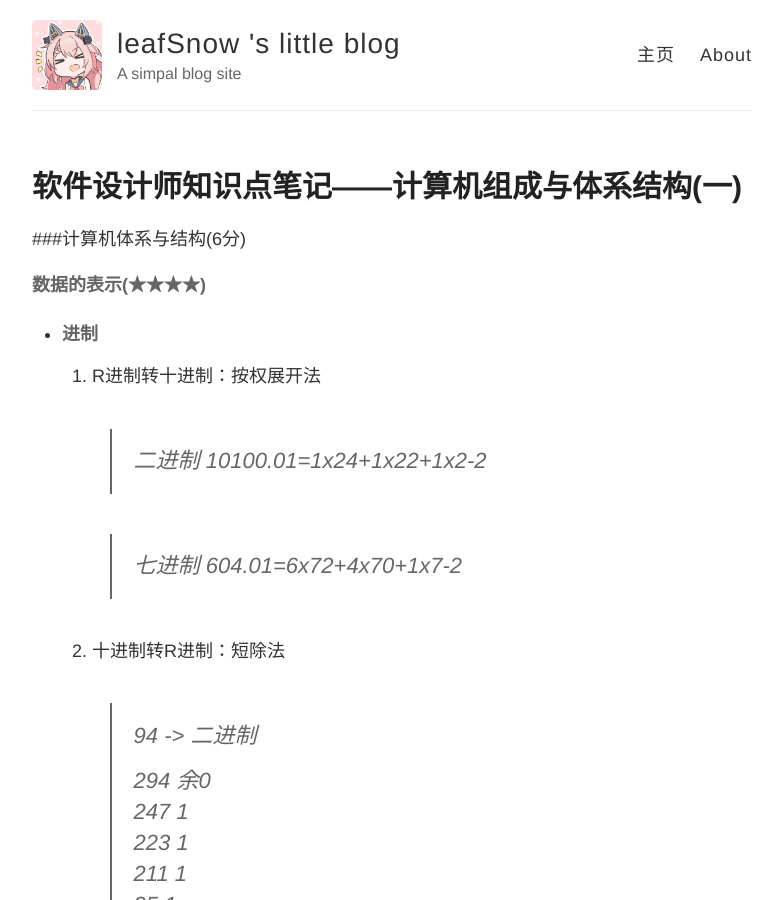
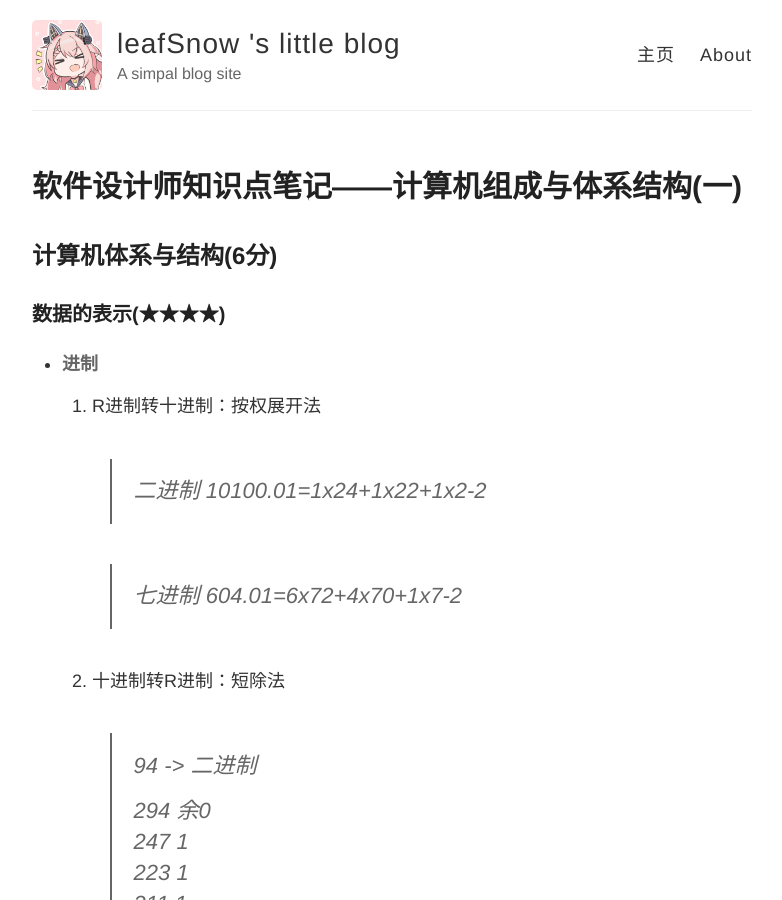
Before and after one commit to damLeafsnow/damLeafsnow.github.io, a Jekyll site: the page built from _posts/2019-9-19-软件设计师知识点笔记——计算机组成与体系结构(一).md, in a window 1280 px wide and 900 px high. Shown: the whole window, without its empty margins (248-1030 px from the left). Built offline with Jekyll 4.4.1, drawn with Linux system fonts in a browser that asks for light colours; our own code applies the rules of GitHub Pages for plain Markdown files.

Commit message:
update bugs

```diff
--- a/_posts/2019-9-19-软件设计师知识点笔记——计算机组成与体系结构(一).md
+++ b/_posts/2019-9-19-软件设计师知识点笔记——计算机组成与体系结构(一).md
@@ -1,6 +1,6 @@
-###计算机体系与结构(6分)
+## 计算机体系与结构(6分)
 
-#### 数据的表示(★★★★)
+### 数据的表示(★★★★)
 
 - #### 进制
 
@@ -152,7 +152,7 @@ CPU:	运算器 控制器 寄存器组 内部总线
 
 
 
-#### Flynn分类法(★★)
+### Flynn分类法(★★)
 
 | 体系结构类型           | 结构                                       | 关键特性                                 | 代表                                 |
 | ---------------------- | ------------------------------------------ | ---------------------------------------- | :----------------------------------- |
@@ -163,7 +163,7 @@ CPU:	运算器 控制器 寄存器组 内部总线
 
 
 
-#### CISC与RISC(★★)—— 复杂/精简 指令集计算机
+### CISC与RISC(★★)—— 复杂/精简 指令集计算机
 
 | 指令系统类型 | 指令                                                         | 寻址方式   | 实现方式                                             | 其它                       |
 | ------------ | ------------------------------------------------------------ | ---------- | ---------------------------------------------------- | -------------------------- |
```
Also changed, not shown: other parts of _posts/2019-9-19-软件设计师知识点笔记——计算机组成与体系结构(一).md (+2 -2 lines).
